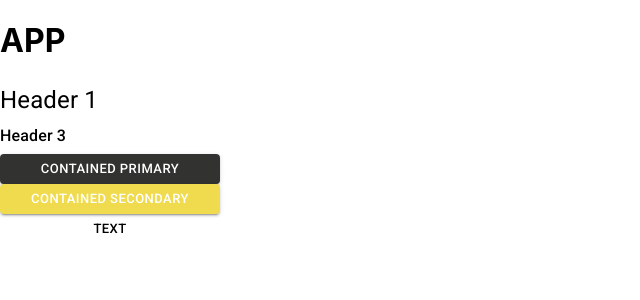
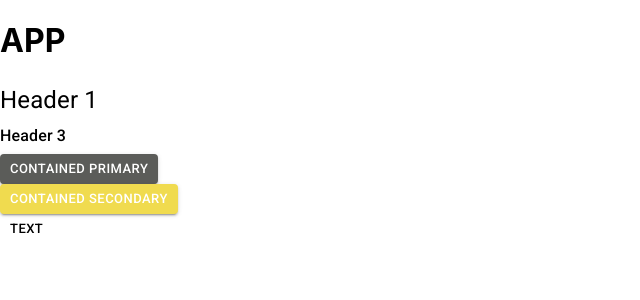
Before and after one commit to grzegorczykdev/courses-app, a React (Create React App) app: page / in a window 1280 px wide. In both pictures the pointer is over the button "CONTAINED PRIMARY". Shown: the top 300 px of the page, without its empty margins (0-640 px from the left). Built offline with nearby package versions, Linux system fonts and the light colour scheme.

Commit message:
hover styles on 'Button' component added

```diff
--- a/src/components/Button/styles.module.css
+++ b/src/components/Button/styles.module.css
@@ -1,12 +1,12 @@
 .root {
   height: 30px;
-  width: 220px;
   border-radius: 4px;
   outline: none;
   background-color: transparent;
   border: none;
   cursor: pointer;
   padding: 4px 10px 4px 10px;
+  transition: background-color 0.35s ease-in-out;
 }
 
 .contained {
@@ -18,10 +18,22 @@
   background: #323330;
 }
 
+.contained.primary:hover {
+  background: #5b5c59;
+}
+
 .contained.secondary {
   background: #F0DB4F;
 }
 
-/* .text {
-  background-color: transparent;
-} */
+.contained.secondary:hover {
+  background: #f3e272;
+}
+
+.text.primary:hover {
+  background-color: #eaeae9;
+}
+
+.text.secondary:hover {
+  background-color: #fcf8dc;
+}
```
